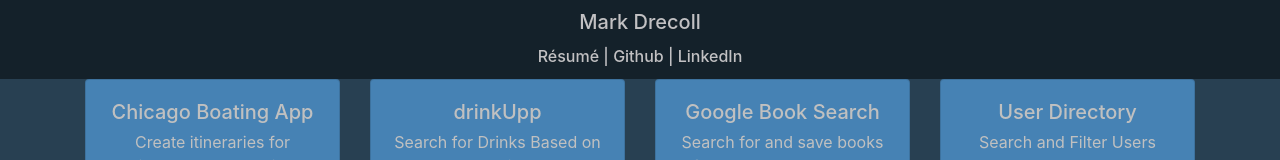
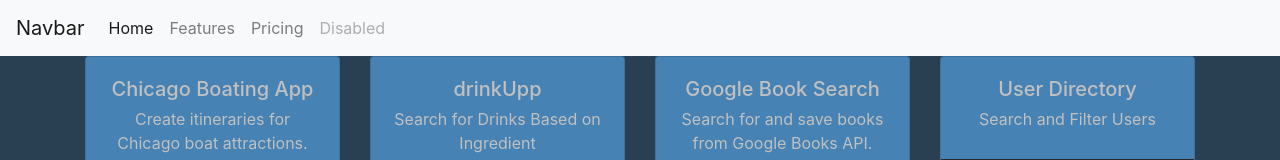
Before and after one commit to markdrecoll/portfolio, a React (Create React App) app: page / in a window 1280 px wide. Shown: the top 160 px of the page. Built offline with nearby package versions, Linux system fonts and the light colour scheme.

Commit message:
Working on nav bar.

```diff
--- a/public/index.html
+++ b/public/index.html
@@ -40,5 +40,6 @@
       To begin the development, run `npm start` or `yarn start`.
       To create a production bundle, use `npm run build` or `yarn build`.
     -->
+
   </body>
 </html>
--- a/src/components/Header/index.js
+++ b/src/components/Header/index.js
@@ -3,20 +3,120 @@
 
 function Header() {
   return (
-    <header className="header">
-      <div className="header d-flex justify-content-center">
-        <h5>Mark Drecoll</h5>
+    // <header className="header">
+    //   <div className="header d-flex justify-content-center">
+    //     <h5>Mark Drecoll</h5>
 
-      </div>
-      <div ClassName="d-flex justify-content-end">
-        <h6><a href={process.env.PUBLIC_URL
-          + "/assets/files/Mark_Drecoll_Resume.pdf"} target="_blank">Résumé
-        </a> | <a href="https://github.com/markdrecoll" target="_blank">
-            Github</a> | <a href="https://www.linkedin.com/in/markdrecoll/"
-              target="_blank"> LinkedIn</a>
-        </h6>
-      </div>
-    </header>
+    //   </div>
+    //   <div ClassName="d-flex justify-content-end">
+    //     <h6><a href={process.env.PUBLIC_URL
+    //       + "/assets/files/Mark_Drecoll_Resume.pdf"} target="_blank">Résumé
+    //     </a> | <a href="https://github.com/markdrecoll" target="_blank">
+    //         Github</a> | <a href="https://www.linkedin.com/in/markdrecoll/"
+    //           target="_blank"> LinkedIn</a>
+    //     </h6>
+    //   </div>
+    // </header>
+
+
+
+    // <nav
+    //   className="navbar navbar-expand-lg navbar-light mt-n4"
+    //   style={{ backgroundColor: 'rgb(202, 183, 118)' }}>
+
+    //     <div>
+
+    //     </div>
+
+
+    // </nav>
+
+    // <nav
+    //     className="navbar navbar-expand-lg navbar-light"
+    //     style={{ color: '#C2C1C3', backgroundColor: '#14212A' }}
+    //   >
+    //     <div className="container-fluid">
+    //       <div>
+    //         <a
+    //           href="#home"
+    //           className="nav-link text-light"
+    //         >
+    //           Mark Drecoll | Full Stack Developer
+    //         </a>
+    //       </div>
+    //       <div>
+    //         <button
+    //           className="navbar-toggler"
+    //           type="button"
+    //           data-bs-toggle="collapse"
+    //           data-bs-target="#navbarTogglerDemo01"
+    //           aria-controls="navbarTogglerDemo01"
+    //           aria-expanded="false"
+    //           aria-label="Toggle navigation"
+    //         >
+    //           <span className="navbar-toggler-icon"></span>
+    //         </button>
+
+    //         <div className="collapse navbar-collapse" id="navbarTogglerDemo01">
+    //           <ul className="navbar-nav me-auto mb-2 mb-lg-0">
+    //             <li className="nav-item">
+    //               <a
+    //                 href={process.env.PUBLIC_URL+"/assets/files/Mark_Drecoll_Resume.pdf"}
+    //                 target="_blank"
+    //                 className="nav-link text-light"
+    //               >
+    //                 Résumé
+    //               </a>
+    //             </li>
+    //             <li className="nav-item">
+    //               <a
+    //                 href="https://github.com/markdrecoll"
+    //                 target="_blank"
+    //                 className="nav-link text-light"
+    //               >
+    //                 Github
+    //               </a>
+    //             </li>
+
+    //             <li className="nav-item">
+    //               <a
+    //                 href="https://www.linkedin.com/in/markdrecoll/"
+    //                 target="_blank"
+    //                 className="nav-link text-light"
+    //               >
+    //                 LinkedIn
+    //               </a>
+    //             </li>
+    //           </ul>
+    //         </div>
+    //       </div>
+    //     </div>
+    //   </nav>
+
+    <nav class="navbar navbar-expand-lg navbar-light bg-light">
+  <a class="navbar-brand" href="#">Navbar</a>
+  <button class="navbar-toggler" type="button" data-toggle="collapse" data-target="#navbarNav" aria-controls="navbarNav" aria-expanded="false" aria-label="Toggle navigation">
+    <span class="navbar-toggler-icon"></span>
+  </button>
+  <div class="collapse navbar-collapse" id="navbarNav">
+    <ul class="navbar-nav">
+      <li class="nav-item active">
+        <a class="nav-link" href="#">Home <span class="sr-only">(current)</span></a>
+      </li>
+      <li class="nav-item">
+        <a class="nav-link" href="#">Features</a>
+      </li>
+      <li class="nav-item">
+        <a class="nav-link" href="#">Pricing</a>
+      </li>
+      <li class="nav-item">
+        <a class="nav-link disabled" href="#" tabindex="-1" aria-disabled="true">Disabled</a>
+      </li>
+    </ul>
+  </div>
+</nav>
+
+
   );
 }
 
```
